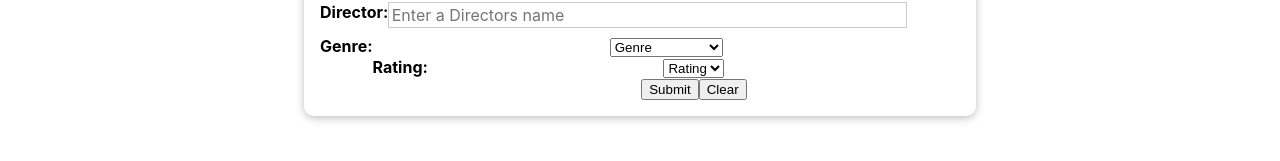
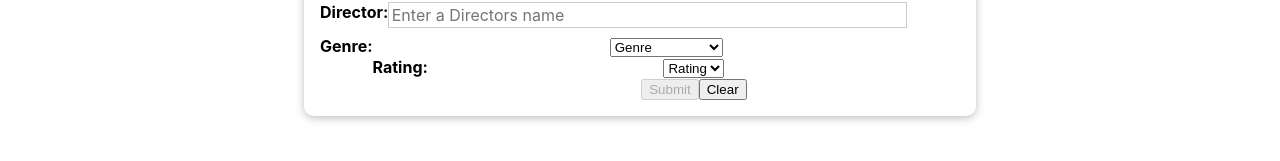
Before and after one commit to johnstuby7/movie-picker-project, a React (Create React App) app in the folder movie-picker-project/: page / in a window 1280 px wide. Shown: the part 313-474 px from the top of the page. Built offline with nearby package versions, Linux system fonts and the light colour scheme.

Commit message:
Added in some error logic, made a submitHandler, currently on submit(search) it will output the title and director

```diff
--- a/movie-picker-project/src/components/SearchCard.js
+++ b/movie-picker-project/src/components/SearchCard.js
@@ -30,6 +30,20 @@ const SearchCard = () => {
     formIsValid = true;
   }
 
+  const submitHandler = (event) => {
+    event.preventDefault();
+
+    if (!formIsValid) {
+      return;
+    }
+
+    console.log("Submitted");
+    console.log(titleValue, directorValue);
+
+    resetTitle();
+    resetDirector();
+  };
+
   const genreOptions = [
     "Action",
     "Adventure",
@@ -55,6 +69,11 @@ const SearchCard = () => {
   ];
 
   const ratingOption = ["one", "two", "three", "four", "five"];
+
+  const titleClasses = titleHasError ? "form-control invalid" : "form-control";
+  const directorClasses = directorHasError
+    ? "form-control invalid"
+    : "form-control";
 
   return (
     <div>
@@ -95,7 +114,9 @@ const SearchCard = () => {
             })}
           </select>
           <br />
-          <button>Submit</button>
+          <button disabled={!formIsValid} type="submit" onClick={submitHandler}>
+            Submit
+          </button>
           <button>Clear</button>
         </form>
       </Card>
```
